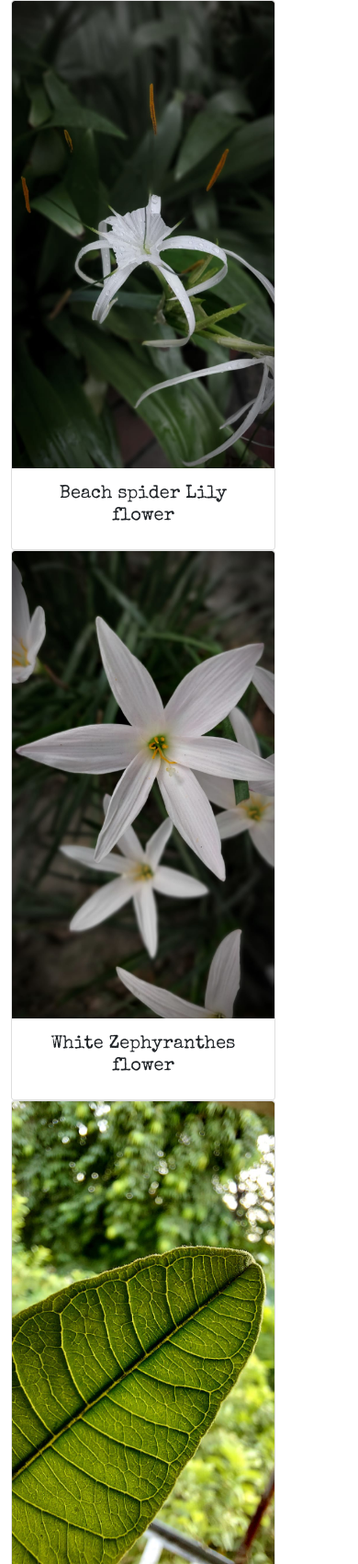
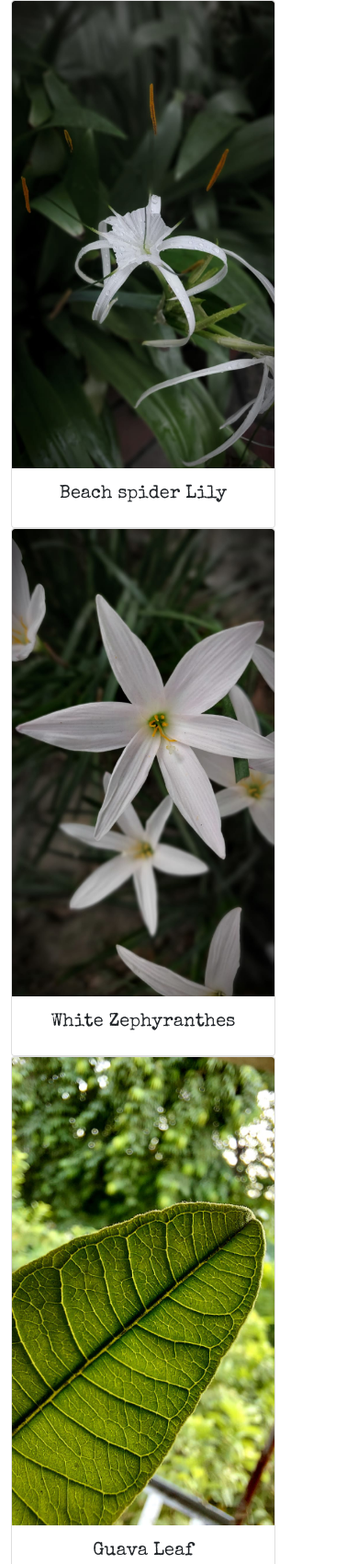
Before and after one commit to DAKSHchaudhary12/own-webpage, a plain HTML site: page index.html in a window 390 px wide. Shown: the part 970-2670 px from the top of the page at 92% size. Drawn offline with nearby package versions, Linux system fonts and the light colour scheme.

Commit message:
Bootstrap Responsive

```diff
--- a/index.html
+++ b/index.html
@@ -108,8 +108,8 @@
     <br />
 
     <div class="container text-center">
-      <div class="row">
-        <div class="col">
+      <div class="row gallery-top">
+        <div class="col-xl-3 col-lg-3 col-md-6 col-12">
           <div class="card" style="width: 18rem">
             <div style="overflow: hidden">
               <img
@@ -119,11 +119,11 @@
               />
             </div>
             <div class="card-body">
-              <h5 class="card-title">Beach spider Lily flower</h5>
+              <h5 class="card-title">Beach spider Lily</h5>
             </div>
           </div>
         </div>
-        <div class="col">
+        <div class="col-xl-3 col-lg-3 col-md-6 col-12">
           <div class="card" style="width: 18rem">
             <div style="overflow: hidden">
               <img
@@ -133,11 +133,11 @@
               />
             </div>
             <div class="card-body">
-              <h5 class="card-title">White Zephyranthes flower</h5>
+              <h5 class="card-title">White Zephyranthes</h5>
             </div>
           </div>
         </div>
-        <div class="col">
+        <div class="col-xl-3 col-lg-3 col-md-6 col-12">
           <div class="card" style="width: 18rem">
             <div style="overflow: hidden">
               <img
@@ -151,7 +151,7 @@
             </div>
           </div>
         </div>
-        <div class="col">
+        <div class="col-xl-3 col-lg-3 col-md-6 col-12">
           <div class="card" style="width: 18rem">
             <div style="overflow: hidden">
               <img
```
